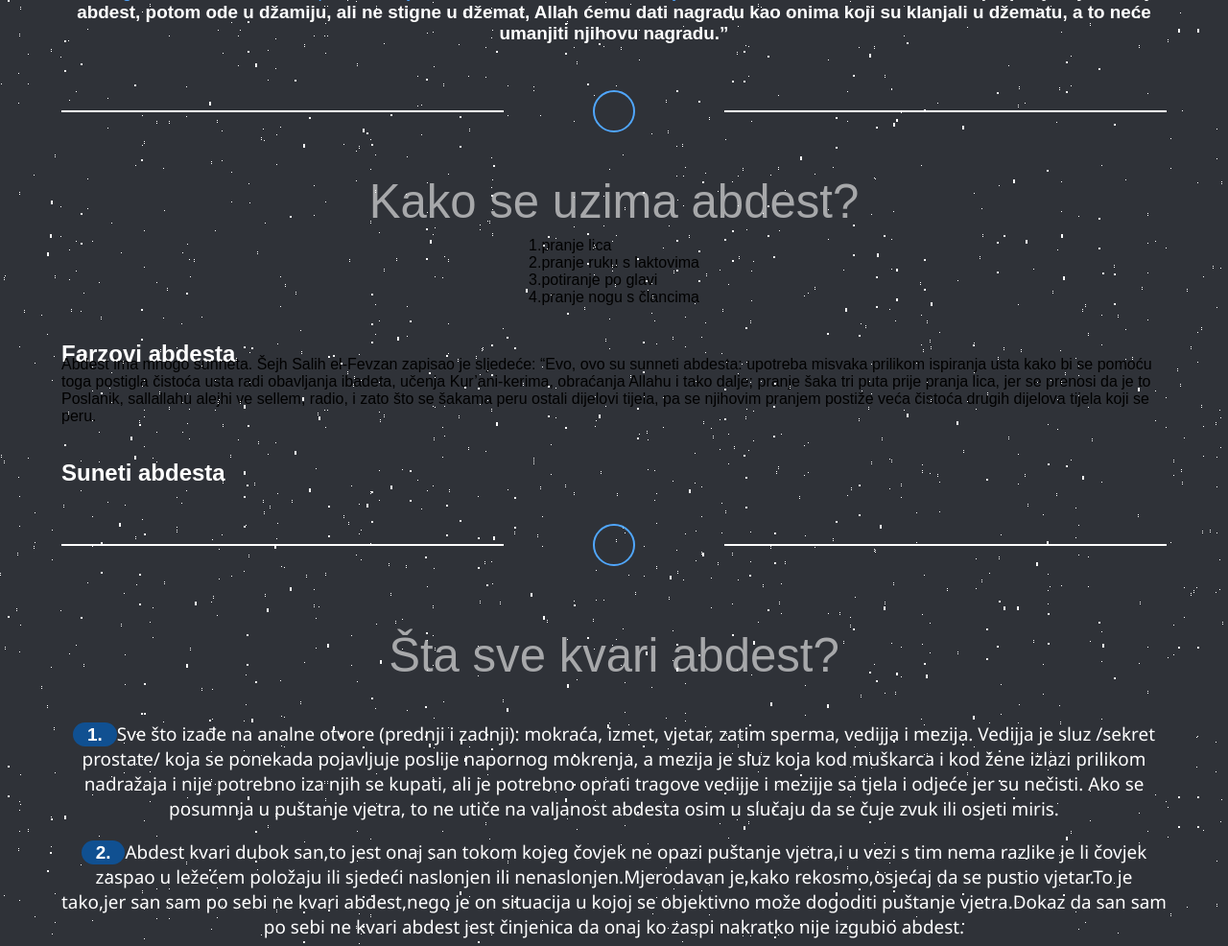
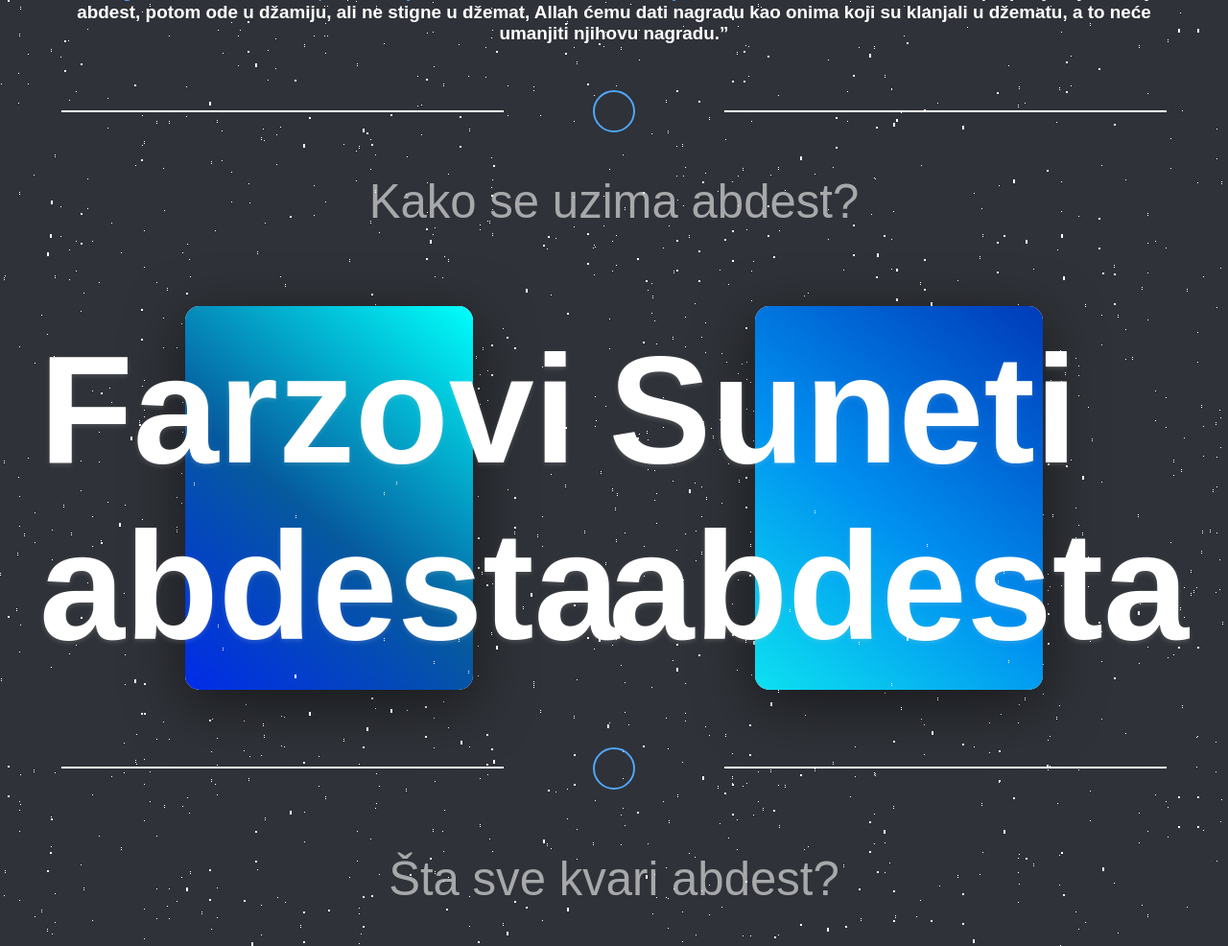
Before and after one commit to H4S0/Islam-in-motion, a PHP site: page / in a window 1280 px wide. Shown: the part 2011-2997 px from the top of the page at 96% size. Run offline with PHP 8.4, Linux system fonts and the light colour scheme.

Commit message:
Update style.css

```diff
--- a/style.css
+++ b/style.css
@@ -638,3 +609,115 @@ h6{
 	margin-top: 3.2rem;
 	color: #fff;
 }
+
+@import url("https://fonts.googleapis.com/css2?family=Righteous&display=swap");
+
+  .container {
+    max-width: 100vw;
+    display: grid;
+    grid-template-columns: repeat(auto-fit, minmax(300px, 1fr));
+    grid-gap: 35px;
+    margin: 0 auto;
+    padding: 40px 0;
+
+    .card {
+      position: relative;
+      width: 300px;
+      height: 400px;
+      margin: 0 auto;
+      background: #fff;
+      border-radius: 15px;
+      box-shadow: 0 15px 60px rgba(0, 0, 0, 0.5);
+
+      .face {
+        position: absolute;
+        bottom: 0;
+        left: 0;
+        width: 100%;
+        height: 100%;
+        display: flex;
+        justify-content: center;
+        align-items: center;
+
+        &.face1 {
+          box-sizing: border-box;
+          padding: 20px;
+
+          h2 {
+            margin: 0;
+            padding: 0;
+          }
+
+          .java {
+            background-color: #fffc00;
+            -webkit-background-clip: text;
+            -webkit-text-fill-color: transparent;
+          }
+
+          .python {
+            background-color: #00fffc;
+            -webkit-background-clip: text;
+            -webkit-text-fill-color: transparent;
+          }
+
+          .cSharp {
+            background-color: #fc00ff;
+            -webkit-background-clip: text;
+            -webkit-text-fill-color: transparent;
+          }
+        }
+
+        &.face2 {
+          transition: 0.5s;
+
+          h2 {
+            margin: 0;
+            padding: 0;
+            font-size: 10em;
+            color: #fff;
+            transition: 0.5s;
+            text-shadow: 0 2px 5px rgba(211, 211, 211, 0.2);
+            z-index: 10;
+          }
+        }
+      }
+    }
+
+    .card:hover .face.face2 {
+      height: 60px;
+
+      h2 {
+        font-size: 2em;
+      }
+    }
+
+    .card:nth-child(1) .face.face2 {
+      background-image: linear-gradient(
+        40deg,
+        #012be9 0%,
+        #065a9e 45%,
+        #00fffc 100%
+      );
+      border-radius: 15px;
+    }
+
+    .card:nth-child(2) .face.face2 {
+      background-image: linear-gradient(
+        40deg,
+        #0de1f0 0%,
+        #0090f0 45%,
+        #003ab8 100%
+      );
+      border-radius: 15px;
+    }
+
+    .card:nth-child(3) .face.face2 {
+      background-image: linear-gradient(
+        40deg,
+        #00fffc 0%,
+        #fc00ff 45%,
+        #fffc00 100%
+      );
+      border-radius: 15px;
+    }
+  }
```
Also changed, not shown: other parts of style.css (+3 -32 lines).
